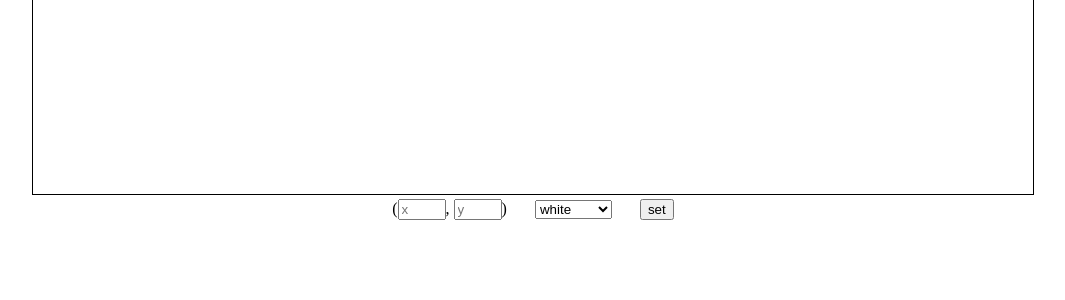
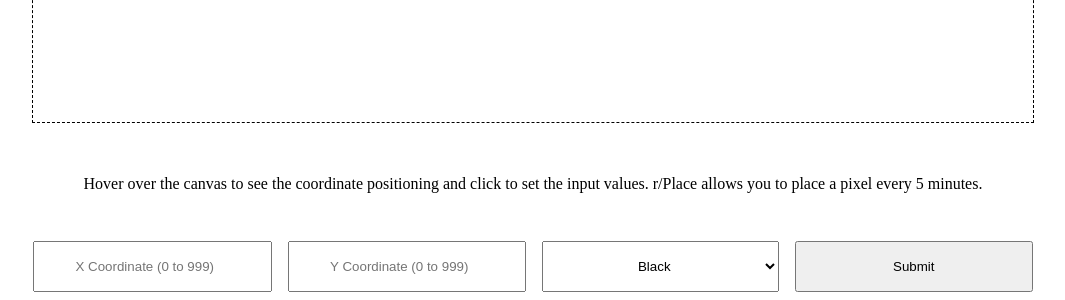
Before and after one commit to anthonytedja/rPlace, a website with bundled scripts: page static/index.html in a window 1280 px wide. Shown: the part 887-1187 px from the top of the page, without its empty margins (107-1172 px from the left). Before the commit the page ends 1107 px from the top, so only its background shows below. Built offline with nearby package versions, Linux system fonts and the light colour scheme; no server answers.

Commit message:
Quality of Life

```diff
--- a/static/frontend.js
+++ b/static/frontend.js
@@ -6,16 +6,10 @@ var socket
 
 $(function () {
   let canvas = new PlaceCanvas(1000, 1000)
-
-  // socket = new WebSocket("ws://cslinux.utm.utoronto.ca:8001");
-  // socket = new WebSocket("ws://localhost:8001");
-  socket = new WebSocket('ws://' + window.location.hostname + ':8081')
+  socket = new WebSocket(`ws://${window.location.hostname}:8081`)
   socket.onopen = function () {
     $('#sendButton').removeAttr('disabled')
-    console.log('connected')
 
-    // retrieve entire board
-    console.log('requesting board from server')
     fetch(buildUrl('/api/board-bitmap'))
       .then((res) => res.arrayBuffer())
       .then((res) => {
@@ -31,7 +25,7 @@ $(function () {
     var o = JSON.parse(event.data)
 
     canvas.setColor(o.x, o.y, o.color)
-    canvas.displayBufferedDraws() // TODO: see below
+    canvas.displayBufferedDraws()
 
     /* TODO: for pixel updates
        periodically call displayBufferedDraws if buffer is dirty
--- a/static/index.html
+++ b/static/index.html
@@ -5,6 +5,10 @@
     <meta http-equiv="Cache-Control" content="no-cache, no-store, must-revalidate" />
     <meta http-equiv="Pragma" content="no-cache" />
     <meta http-equiv="Expires" content="0" />
+    <link
+      rel="icon"
+      href="https://raw.githubusercontent.com/anthonytedja/anthonytedja.github.io/main/assets/img/cat.gif"
+    />
 
     <title>r/Place clone</title>
 
@@ -12,16 +16,29 @@
     <script type="module" src="frontend.js"></script>
     <style>
       body {
+        display: flex;
+        flex-direction: column;
+        align-items: center;
+        justify-content: center;
+        gap: 2rem;
+        min-height: 95vh;
         text-align: center;
-        overflow: hidden;
-        margin: 0px;
-        padding: 0px;
       }
       canvas {
-        border: 1px solid black;
+        border: 1px dashed black;
       }
-      input[type='number'] {
-        width: 3em;
+      form {
+        display: flex;
+        gap: 1rem;
+        width: 1000px;
+      }
+      p {
+        width: 1000px;
+      }
+      form > * {
+        flex: 1;
+        text-align: center;
+        padding: 1rem;
       }
       #tooltip {
         position: absolute;
@@ -36,32 +53,35 @@
     </style>
   </head>
   <body>
-    <h1>r/place clone</h1>
-
-    <canvas id="canvas" width="1000" height="1000"></canvas>
+    <div>
+      <canvas id="canvas" width="1000" height="1000"></canvas>
+    </div>
+    <p>
+      Hover over the canvas to see the coordinate positioning and click to set the input values.
+      r/Place allows you to place a pixel every 5 minutes.
+    </p>
     <form id="setForm">
-      (<input type="number" id="x" placeholder="x" min="0" max="999" />,
-      <input type="number" id="y" placeholder="y" min="0" max="999" />) &nbsp; &nbsp; &nbsp;
+      <input type="number" id="x" placeholder="X Coordinate (0 to 999)" min="0" max="999" />
+      <input type="number" id="y" placeholder="Y Coordinate (0 to 999)" min="0" max="999" />
       <select id="color">
-        <option value="0">white</option>
-        <option value="1">light grey</option>
-        <option value="2">grey</option>
-        <option value="3">black</option>
-        <option value="4">pink</option>
-        <option value="5">red</option>
-        <option value="6">orange</option>
-        <option value="7">brown</option>
-        <option value="8">yellow</option>
-        <option value="9">lime</option>
-        <option value="10">green</option>
-        <option value="11">cyan</option>
-        <option value="12">blue</option>
-        <option value="13">dark blue</option>
-        <option value="14">magenta</option>
-        <option value="15">purple</option>
+        <option value="0">White</option>
+        <option value="1">Light Gray</option>
+        <option value="2">Gray</option>
+        <option value="3" selected="selected">Black</option>
+        <option value="4">Pink</option>
+        <option value="5">Red</option>
+        <option value="6">Orange</option>
+        <option value="7">Brown</option>
+        <option value="8">Yellow</option>
+        <option value="9">Lime</option>
+        <option value="10">Green</option>
+        <option value="11">Cyan</option>
+        <option value="12">Blue</option>
+        <option value="13">Dark Blue</option>
+        <option value="14">Magenta</option>
+        <option value="15">Purple</option>
       </select>
-      &nbsp; &nbsp; &nbsp;
-      <input type="submit" name="set" value="set" />
+      <input type="submit" name="set" value="Submit" />
     </form>
   </body>
 </html>
--- a/static/place-canvas.js
+++ b/static/place-canvas.js
@@ -40,6 +40,15 @@ export default class PlaceCanvas {
       tooltip.style.left = `${event.pageX + 10}px`
       tooltip.style.top = `${event.pageY - 10}px`
       tooltip.style.opacity = '1'
+    })
+
+    this.canvas.addEventListener('click', (event) => {
+      const rect = this.canvas.getBoundingClientRect()
+      const x = Math.min(Math.max(Math.round(event.clientX - rect.left), 0), 999)
+      const y = Math.min(Math.max(Math.round(event.clientY - rect.top), 0), 999)
+
+      $('#x').val(x)
+      $('#y').val(y)
     })
   }
 
```
